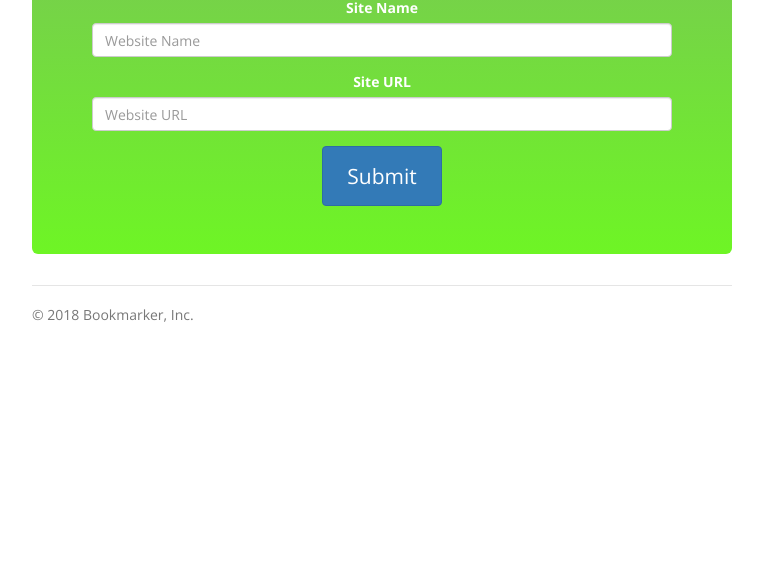
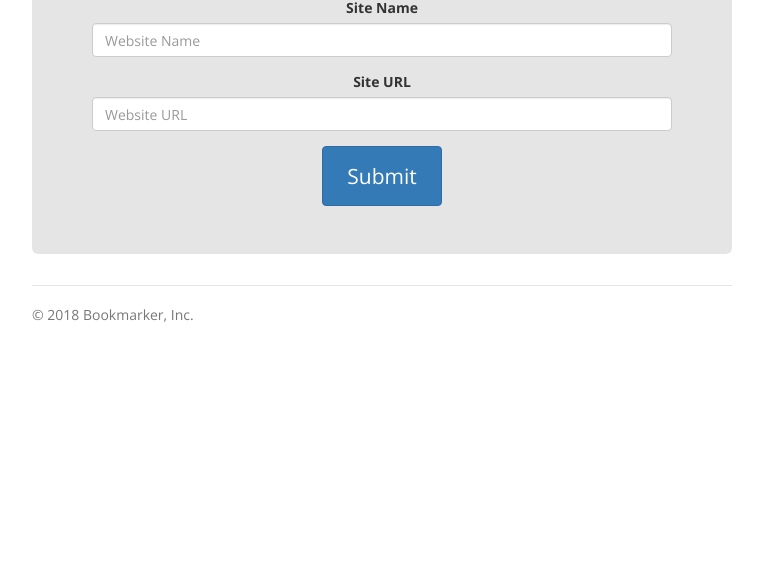
Before and after one commit to Jeanlouis90/dc-javascript-bookmarker-app, a plain HTML site: page index.html in a window 1280 px wide. Shown: the part 224-800 px from the top of the page, without its empty margins (258-1021 px from the left). Drawn offline with nearby package versions, Linux system fonts and the light colour scheme.

Commit message:
8th version intended for MASTER branch. This includes the jumbo tron hover CSS transition

```diff
--- a/css/style.css
+++ b/css/style.css
@@ -44,13 +44,12 @@ body {
 
   /* Main marketing message and sign up button */
   .jumbotron {
-    background: linear-gradient(#79c457, #6ef525);
+    background: #e5e5e5;
     text-align: center;
     border-bottom: 1px solid #e5e5e5;
-    color: white;
   }
   .jumbotron:hover{
-      background: #79c457
+      background: #79c457;
       transition: background-color 1s ease-out;
       color: white;
   }
```
